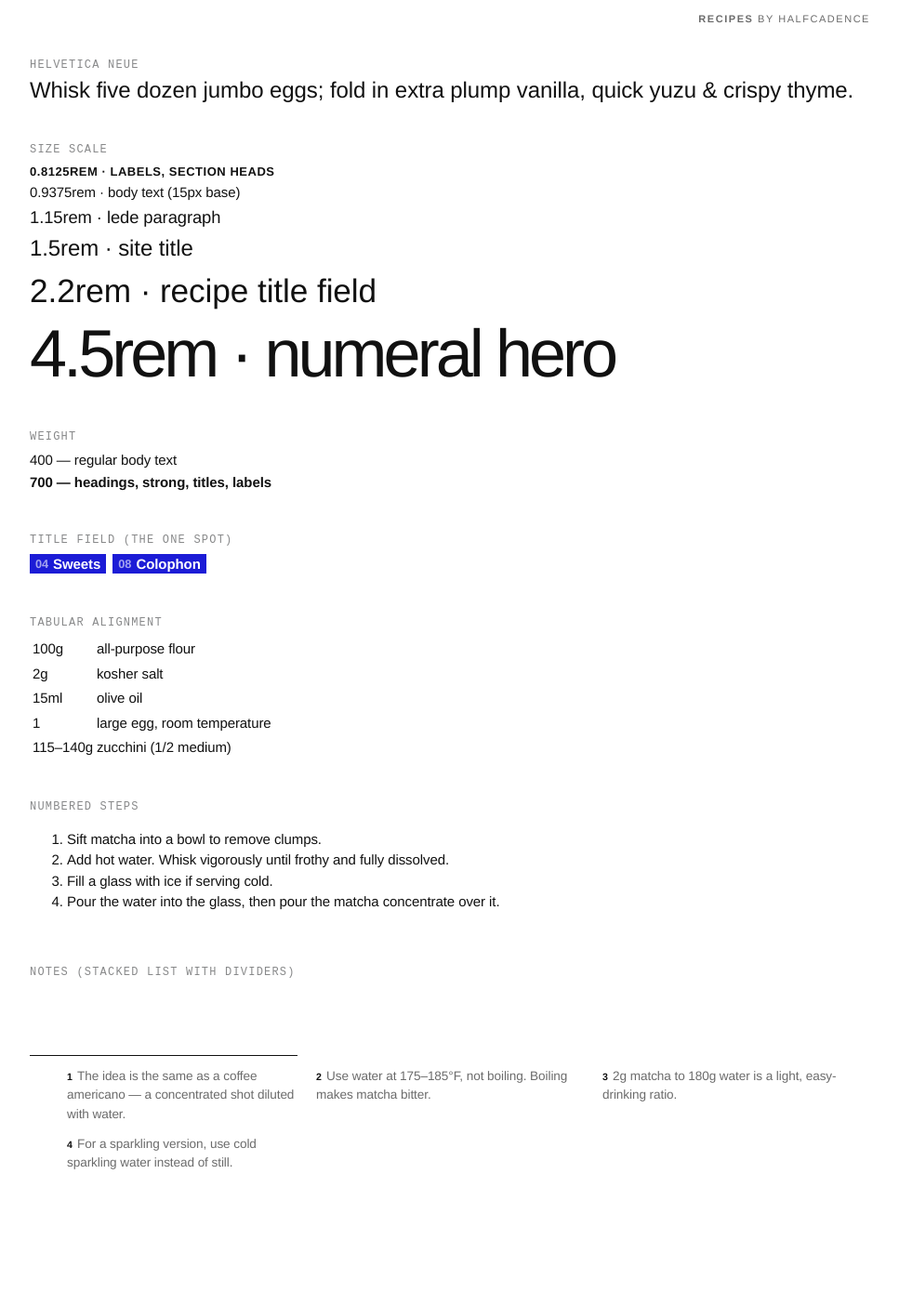
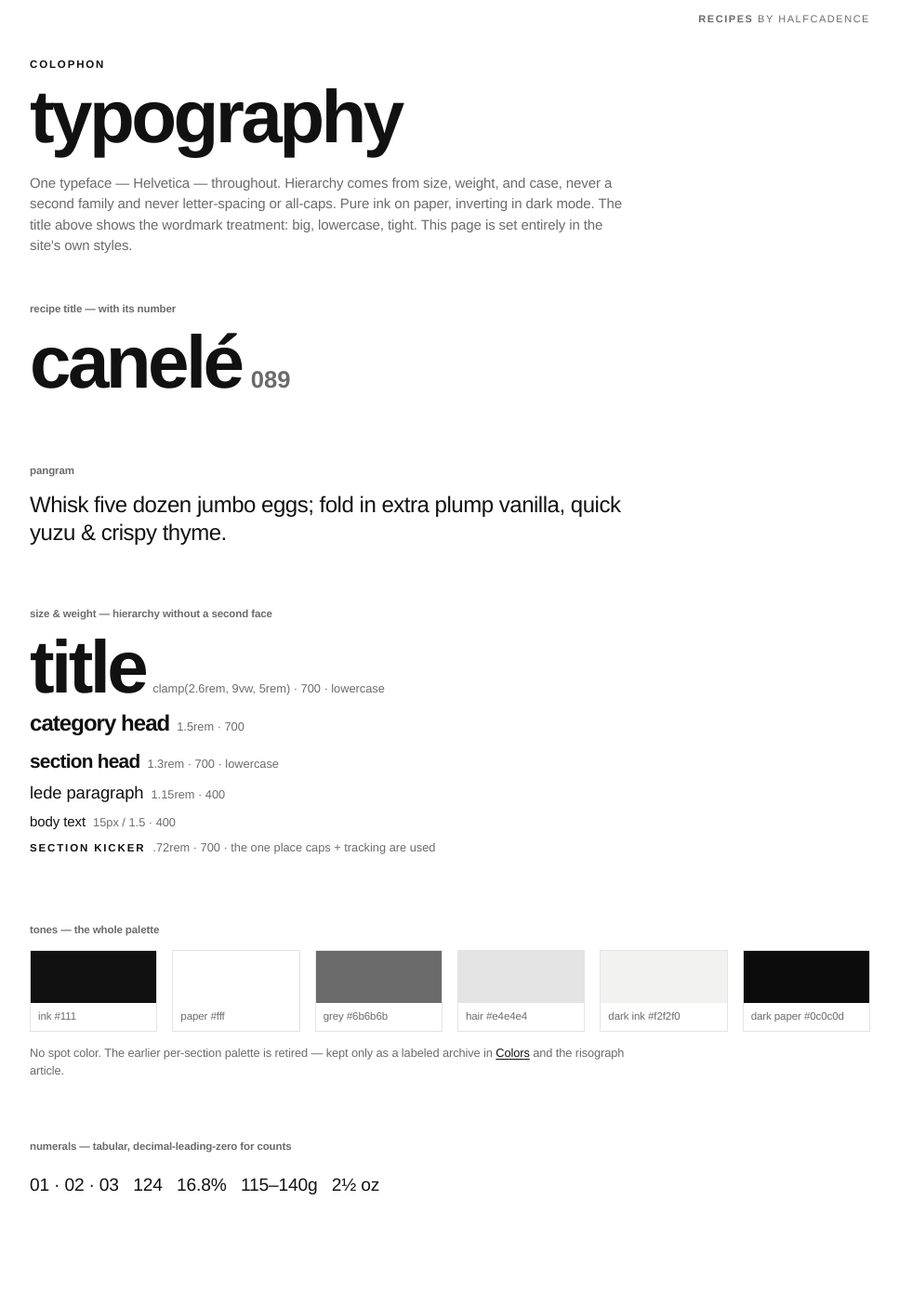
Before and after one commit to halfcadence/recipes, a Jekyll site: the page built from type.html, in a window 1280 px wide. Shown: the whole page at 93% size, without its empty margins (156-1123 px from the left). Built offline with Jekyll 4.4.1, drawn with Linux system fonts in a browser that asks for light colours.

Commit message:
colophon/type: rewrite Typography page for the monochrome grid system
The page still documented the retired risograph style — monospace labels, blue
#1c1cd6 'title field' pills, grey #88898a. Rewrite as a living spec in the current
system: Helvetica-only, ink/paper tones (+ grey/hair + dark variants), size/weight
hierarchy, recipe-title-with-number treatment, tabular numerals. No monospace, no
spot color, no all-caps except the one section kicker (labeled as such).

```diff
--- a/type.html
+++ b/type.html
@@ -1,96 +1,79 @@
 ---
-layout: default
+layout: page
 title: Typography
 category: colophon
 permalink: /type/
 ---
 
 <style>
-.type-sample {
-  margin-bottom: 2.5rem;
-  padding-bottom: 0;
-}
-.type-sample .label {
-  font-family: monospace;
-  font-size: 0.75rem;
-  color: #88898a;
-  margin-bottom: 0.3rem;
-  letter-spacing: 0.1em;
-  text-transform: uppercase;
-}
-.type-sample .meta {
-  font-family: monospace;
-  font-size: 0.75rem;
-  color: #88898a;
-  margin-bottom: 0.6rem;
-}
-.pangram {
-  font-size: 1.5rem;
-  line-height: 1.2;
-  margin: 0;
-}
+  /* Living type spec — uses the site's own classes, adds only labels + swatches.
+     Everything here mirrors assets/main.scss; no bespoke type. */
+  .spec { margin: calc(var(--base, .5rem) * 8) 0 0; }
+  .spec-label { font-size: .72rem; font-weight: 700; letter-spacing: -.01em;
+    text-transform: lowercase; color: #6b6b6b; margin: 0 0 .8rem; }
+  .spec .scale p { margin: 0 0 .4rem; }
+  .spec .scale .dim { color: #6b6b6b; font-size: .8rem; font-weight: 400; margin-left: .5rem; letter-spacing: 0; }
+  .tone-row { display: flex; gap: 1rem; flex-wrap: wrap; }
+  .tone { flex: 1 1 8rem; border: 1px solid #e4e4e4; }
+  .tone .sw { height: 3.5rem; }
+  .tone .cap { font-size: .72rem; padding: .4rem .5rem; color: #6b6b6b; font-variant-numeric: tabular-nums; }
+  .sw-ink { background: #111; } .sw-paper { background: #fff; }
+  .sw-dink { background: #f2f2f0; } .sw-dpaper { background: #0c0c0d; }
+  .sw-grey { background: #6b6b6b; } .sw-hair { background: #e4e4e4; }
+  @media (prefers-color-scheme: dark) {
+    .spec-label, .spec .scale .dim, .tone .cap { color: #9a9a98; }
+    .tone { border-color: #2a2a2c; }
+  }
 </style>
 
+<p style="max-width:40rem;color:#6b6b6b;margin:0 0 1rem">One typeface — Helvetica —
+throughout. Hierarchy comes from size, weight, and case, never a second family and
+never letter-spacing or all-caps. Pure ink on paper, inverting in dark mode. The
+title above shows the wordmark treatment: big, lowercase, tight. This page is set
+entirely in the site's own styles.</p>
 
-
-<div class="type-sample">
-<div class="label">Helvetica Neue</div>
-<p class="pangram">Whisk five dozen jumbo eggs; fold in extra plump vanilla, quick yuzu &amp; crispy thyme.</p>
+<div class="spec" style="margin-top:calc(var(--base,.5rem) * 4)">
+  <p class="spec-label">recipe title — with its number</p>
+  <div class="post-hero" style="margin:0">
+    <span class="post-title">canelé<span class="hero-no">089</span></span>
+  </div>
 </div>
 
-<div class="type-sample">
-<div class="label">Size scale</div>
-<p style="font-size: 0.8125rem; letter-spacing: 0.04em; text-transform: uppercase; font-weight: 700; margin: 0.1rem 0;">0.8125rem · labels, section heads</p>
-<p style="font-size: 0.9375rem; margin: 0.1rem 0;">0.9375rem · body text (15px base)</p>
-<p style="font-size: 1.15rem; margin: 0.1rem 0;">1.15rem · lede paragraph</p>
-<p style="font-size: 1.5rem; margin: 0.1rem 0;">1.5rem · site title</p>
-<p style="font-size: 2.2rem; margin: 0.1rem 0;">2.2rem · recipe title field</p>
-<p style="font-size: 4.5rem; letter-spacing: -0.055em; line-height: 1; margin: 0.3rem 0;">4.5rem · numeral hero</p>
+<div class="spec">
+  <p class="spec-label">pangram</p>
+  <p style="font-size:1.5rem;line-height:1.25;margin:0;max-width:40rem;letter-spacing:-.02em">
+    Whisk five dozen jumbo eggs; fold in extra plump vanilla, quick yuzu &amp; crispy thyme.</p>
 </div>
 
-<div class="type-sample">
-<div class="label">Weight</div>
-<p style="font-weight: 400; margin: 0.1rem 0;">400 — regular body text</p>
-<p style="font-weight: 700; margin: 0.1rem 0;">700 — headings, strong, titles, labels</p>
+<div class="spec">
+  <p class="spec-label">size &amp; weight — hierarchy without a second face</p>
+  <div class="scale">
+    <p style="font-size:clamp(2.6rem,9vw,5rem);font-weight:700;text-transform:lowercase;letter-spacing:-.045em;line-height:.9">title<span class="dim">clamp(2.6rem, 9vw, 5rem) · 700 · lowercase</span></p>
+    <p style="font-size:1.5rem;font-weight:700;text-transform:lowercase;letter-spacing:-.04em">category head<span class="dim">1.5rem · 700</span></p>
+    <p style="font-size:1.3rem;font-weight:700;text-transform:lowercase;letter-spacing:-.035em">section head<span class="dim">1.3rem · 700 · lowercase</span></p>
+    <p style="font-size:1.15rem;line-height:1.44">lede paragraph<span class="dim">1.15rem · 400</span></p>
+    <p style="font-size:15px">body text<span class="dim">15px / 1.5 · 400</span></p>
+    <p style="font-size:.72rem;font-weight:700;letter-spacing:.16em;text-transform:uppercase">section kicker<span class="dim" style="text-transform:none;letter-spacing:0;font-weight:400">.72rem · 700 · the one place caps + tracking are used</span></p>
+  </div>
 </div>
 
-<div class="type-sample">
-<div class="label">Title field (the one spot)</div>
-<div class="pill-row" style="margin-top: 0.3rem;">
-<span class="pill-sample" data-num="04" style="background:#1c1cd6">Sweets</span>
-<span class="pill-sample" data-num="08" style="background:#1c1cd6">Colophon</span>
-</div>
+<div class="spec">
+  <p class="spec-label">tones — the whole palette</p>
+  <div class="tone-row">
+    <div class="tone"><div class="sw sw-ink"></div><div class="cap">ink #111</div></div>
+    <div class="tone"><div class="sw sw-paper"></div><div class="cap">paper #fff</div></div>
+    <div class="tone"><div class="sw sw-grey"></div><div class="cap">grey #6b6b6b</div></div>
+    <div class="tone"><div class="sw sw-hair"></div><div class="cap">hair #e4e4e4</div></div>
+    <div class="tone"><div class="sw sw-dink"></div><div class="cap">dark ink #f2f2f0</div></div>
+    <div class="tone"><div class="sw sw-dpaper"></div><div class="cap">dark paper #0c0c0d</div></div>
+  </div>
+  <p style="color:#6b6b6b;font-size:.8rem;margin:.8rem 0 0;max-width:40rem">No spot color.
+  The earlier per-section palette is retired — kept only as a labeled archive in
+  <a href="{{ '/colors' | relative_url }}">Colors</a> and the risograph article.</p>
 </div>
 
-<div class="type-sample">
-<div class="label">Tabular alignment</div>
-<table>
-<tr><td>100g</td><td>all-purpose flour</td></tr>
-<tr><td>2g</td><td>kosher salt</td></tr>
-<tr><td>15ml</td><td>olive oil</td></tr>
-<tr><td>1</td><td>large egg, room temperature</td></tr>
-<tr><td>115–140g</td><td>zucchini (1/2 medium)</td></tr>
-</table>
+<div class="spec">
+  <p class="spec-label">numerals — tabular, decimal-leading-zero for counts</p>
+  <p style="font-variant-numeric:tabular-nums;font-size:1.2rem;letter-spacing:-.01em">
+    01 · 02 · 03 &nbsp; 124 &nbsp; 16.8% &nbsp; 115–140g &nbsp; 2½ oz</p>
 </div>
-
-<div class="type-sample">
-<div class="label">Numbered steps</div>
-<ol>
-<li>Sift matcha into a bowl to remove clumps.</li>
-<li>Add hot water. Whisk vigorously until frothy and fully dissolved.</li>
-<li>Fill a glass with ice if serving cold.</li>
-<li>Pour the water into the glass, then pour the matcha concentrate over it.</li>
-</ol>
-</div>
-
-<div class="type-sample">
-<div class="label">Notes (stacked list with dividers)</div>
-<div class="notes">
-<ul>
-<li>The idea is the same as a coffee americano — a concentrated shot diluted with water.</li>
-<li>Use water at 175–185°F, not boiling. Boiling makes matcha bitter.</li>
-<li>2g matcha to 180g water is a light, easy-drinking ratio.</li>
-<li>For a sparkling version, use cold sparkling water instead of still.</li>
-</ul>
-</div>
-</div>
```
